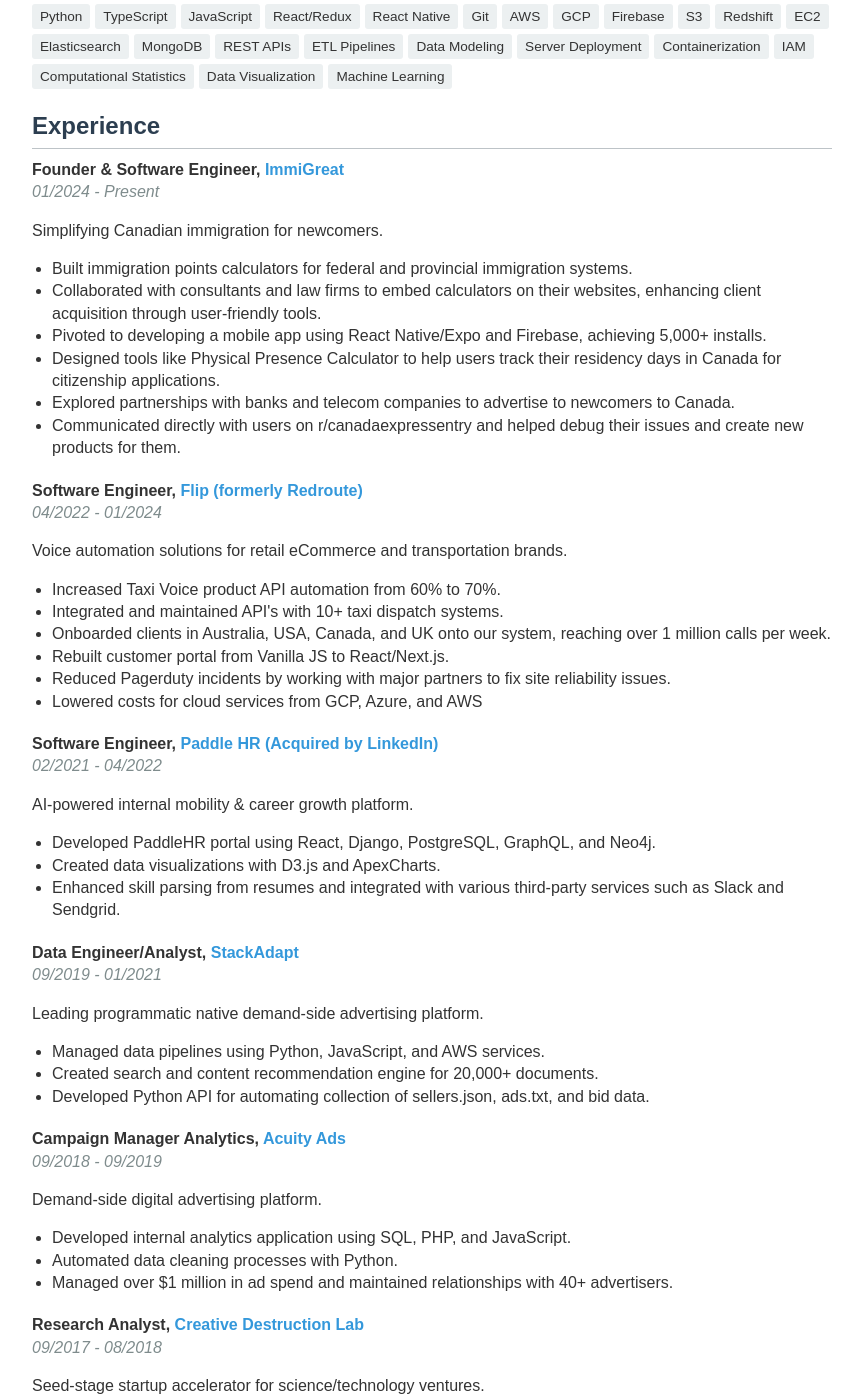
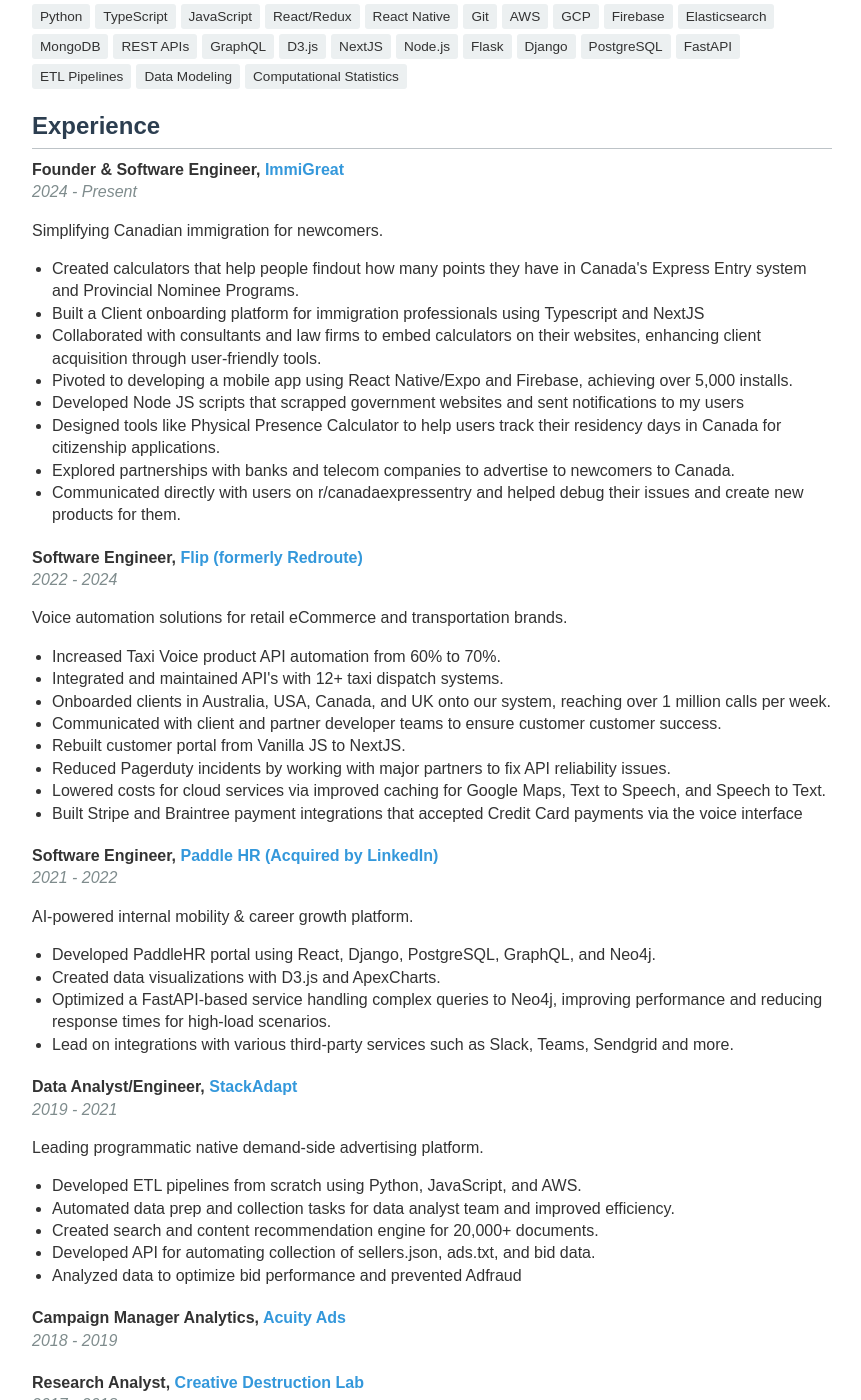
Before and after one commit to bentice/bentice.github.io, a Jekyll site: the page bentice_resume-new.html, which Jekyll copies as it is, in a window 1280 px wide and 1400 px high, scrolled down 247 px. Shown: the whole window, without its empty margins (208-1069 px from the left). Built offline with Jekyll 4.4.1, drawn with Linux system fonts in a browser that asks for light colours; some of the changed text lies outside the part shown.

Commit message:
resume updates

```diff
--- a/bentice_resume-new.html
+++ b/bentice_resume-new.html
@@ -89,32 +89,34 @@
             <span class="skill">AWS</span>
             <span class="skill">GCP</span>
             <span class="skill">Firebase</span>
-            <span class="skill">S3</span>
-            <span class="skill">Redshift</span>
-            <span class="skill">EC2</span>
             <span class="skill">Elasticsearch</span>
             <span class="skill">MongoDB</span>
             <span class="skill">REST APIs</span>
+            <span class="skill">GraphQL</span>
+            <span class="skill">D3.js</span>
+            <span class="skill">NextJS</span>
+            <span class="skill">Node.js</span>
+            <span class="skill">Flask</span>
+            <span class="skill">Django</span>
+            <span class="skill">PostgreSQL</span>
+            <span class="skill">FastAPI</span>
             <span class="skill">ETL Pipelines</span>
             <span class="skill">Data Modeling</span>
-            <span class="skill">Server Deployment</span>
-            <span class="skill">Containerization</span>
-            <span class="skill">IAM</span>
             <span class="skill">Computational Statistics</span>
-            <span class="skill">Data Visualization</span>
-            <span class="skill">Machine Learning</span>
         </div>
     </div>
 <div class="section">
         <h2>Experience</h2>
         <div class="job">
             <div class="job-title">Founder & Software Engineer, <a href="https://www.immigreat.io/">ImmiGreat</a></div>
-            <div class="job-details">01/2024 - Present</div>
+            <div class="job-details">2024 - Present</div>
             <p>Simplifying Canadian immigration for newcomers.</p>
             <ul>
-                <li>Built immigration points calculators for federal and provincial immigration systems.</li>
+                <li>Created calculators that help people findout how many points they have in Canada's Express Entry system and Provincial Nominee Programs.</li>
+                <li>Built a Client onboarding platform for immigration professionals using Typescript and NextJS</li>
                 <li>Collaborated with consultants and law firms to embed calculators on their websites, enhancing client acquisition through user-friendly tools.</li>
-                <li>Pivoted to developing a mobile app using React Native/Expo and Firebase, achieving 5,000+ installs.</li>
+                <li>Pivoted to developing a mobile app using React Native/Expo and Firebase, achieving over 5,000 installs.</li>
+                <li>Developed Node JS scripts that scrapped government websites and sent notifications to my users</li>
                 <li>Designed tools like Physical Presence Calculator to help users track their residency days in Canada for citizenship applications.</li>
                 <li>Explored partnerships with banks and telecom companies to advertise to newcomers to Canada.</li>
                 <li>Communicated directly with users on r/canadaexpressentry and helped debug their issues and create new products for them.</li>
@@ -122,56 +124,49 @@
         </div>
         <div class="job">
             <div class="job-title">Software Engineer, <a href="https://flipcx.com/">Flip (formerly Redroute)</a></div>
-            <div class="job-details">04/2022 - 01/2024</div>
+            <div class="job-details">2022 - 2024</div>
             <p>Voice automation solutions for retail eCommerce and transportation brands.</p>
             <ul>
                 <li>Increased Taxi Voice product API automation from 60% to 70%.</li>
-                <li>Integrated and maintained API's with 10+ taxi dispatch systems.</li>
+                <li>Integrated and maintained API's with 12+ taxi dispatch systems.</li>
                 <li>Onboarded clients in Australia, USA, Canada, and UK onto our system, reaching over 1 million calls per week.</li>
-                <li>Rebuilt customer portal from Vanilla JS to React/Next.js.</li>
-                <li>Reduced Pagerduty incidents by working with major partners to fix site reliability issues.</li>
-                <li>Lowered costs for cloud services from GCP, Azure, and AWS</li>
+                <li>Communicated with client and partner developer teams to ensure customer customer success.</li>
+                <li>Rebuilt customer portal from Vanilla JS to NextJS.</li>
+                <li>Reduced Pagerduty incidents by working with major partners to fix API reliability issues.</li>
+                <li>Lowered costs for cloud services via improved caching for Google Maps, Text to Speech, and Speech to Text.</li>
+                <li>Built Stripe and Braintree payment integrations that accepted Credit Card payments via the voice interface</li>
             </ul>
         </div>
         <div class="job">
             <div class="job-title">Software Engineer, <a href="https://www.linkedin.com/company/paddle-inc./">Paddle HR (Acquired by LinkedIn)</a></div>
-            <div class="job-details">02/2021 - 04/2022</div>
+            <div class="job-details">2021 - 2022</div>
             <p>AI-powered internal mobility & career growth platform.</p>
             <ul>
                 <li>Developed PaddleHR portal using React, Django, PostgreSQL, GraphQL, and Neo4j.</li>
                 <li>Created data visualizations with D3.js and ApexCharts.</li>
-                <li>Enhanced skill parsing from resumes and integrated with various third-party services such as Slack and Sendgrid.</li>
+                <li>Optimized a FastAPI-based service handling complex queries to Neo4j, improving performance and reducing response times for high-load scenarios.</li>
+                <li>Lead on integrations with various third-party services such as Slack, Teams, Sendgrid and more.</li>
             </ul>
         </div>
         <div class="job">
-            <div class="job-title">Data Engineer/Analyst, <a href="https://www.stackadapt.com/">StackAdapt</a></div>
-            <div class="job-details">09/2019 - 01/2021</div>
+            <div class="job-title">Data Analyst/Engineer, <a href="https://www.stackadapt.com/">StackAdapt</a></div>
+            <div class="job-details">2019 - 2021</div>
             <p>Leading programmatic native demand-side advertising platform.</p>
             <ul>
-                <li>Managed data pipelines using Python, JavaScript, and AWS services.</li>
+                <li>Developed ETL pipelines from scratch using Python, JavaScript, and AWS.</li>
+                <li>Automated data prep and collection tasks for data analyst team and improved efficiency.</li>
                 <li>Created search and content recommendation engine for 20,000+ documents.</li>
-                <li>Developed Python API for automating collection of sellers.json, ads.txt, and bid data.</li>
+                <li>Developed API for automating collection of sellers.json, ads.txt, and bid data.</li>
+                <li>Analyzed data to optimize bid performance and prevented Adfraud</li>
             </ul>
         </div>
         <div class="job">
             <div class="job-title">Campaign Manager Analytics, <a href="https://www.acuityads.com/">Acuity Ads</a></div>
-            <div class="job-details">09/2018 - 09/2019</div>
-            <p>Demand-side digital advertising platform.</p>
-            <ul>
-                <li>Developed internal analytics application using SQL, PHP, and JavaScript.</li>
-                <li>Automated data cleaning processes with Python.</li>
-                <li>Managed over $1 million in ad spend and maintained relationships with 40+ advertisers.</li>
-            </ul>
+            <div class="job-details">2018 - 2019</div>
         </div>
         <div class="job">
             <div class="job-title">Research Analyst, <a href="https://www.creativedestructionlab.com/">Creative Destruction Lab</a></div>
-            <div class="job-details">09/2017 - 08/2018</div>
-            <p>Seed-stage startup accelerator for science/technology ventures.</p>
-            <ul>
-                <li>Managed data and dashboards for 150 companies.</li>
-                <li>Developed valuation methodologies for startups.</li>
-                <li>Produced monthly newsletter for fellows, alumni companies, and investors.</li>
-            </ul>
+            <div class="job-details">2017 - 2018</div>
         </div>
     </div>
 
```
